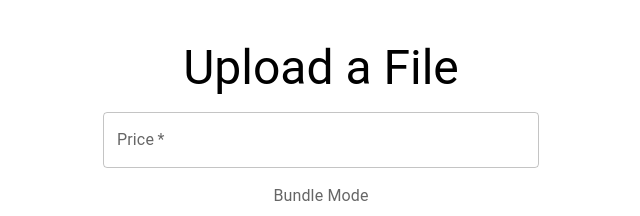
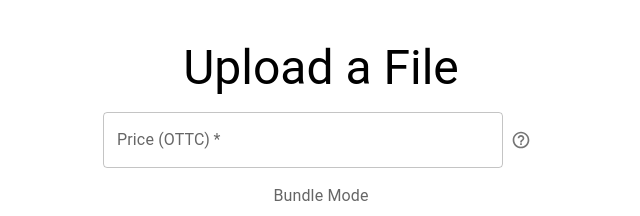
Before and after one commit to louisf098/Otternet-Team-Otter, a React (Vite) app in the folder frontend/: page /#/upload in a window 1280 px wide. Shown: the top 216 px of the page, without its empty margins (327-967 px from the left). Built offline with nearby package versions, Linux system fonts and the light colour scheme.

Commit message:
Implement UploadFile route, graceful server close, and json file creation

```diff
--- a/frontend/src/electron/main.ts
+++ b/frontend/src/electron/main.ts
@@ -1,6 +1,6 @@
 "use strict";
 import { app, BrowserWindow, ipcMain, dialog } from "electron";
-import { ElectronAPI } from "@electron-toolkit/preload";
+// import { ElectronAPI } from "@electron-toolkit/preload";
 import { fileURLToPath } from "url";
 import { dirname } from "path";
 import path from "path";
--- a/frontend/src/ui/pages/Upload.tsx
+++ b/frontend/src/ui/pages/Upload.tsx
@@ -1,7 +1,8 @@
 import React, { useState, useCallback } from "react";
 import Box from "@mui/material/Box";
 import Typography from "@mui/material/Typography";
-import { Button, CircularProgress, Snackbar, Alert, SnackbarCloseReason } from "@mui/material";
+import { Button, CircularProgress, Snackbar, Alert, SnackbarCloseReason, Tooltip, IconButton } from "@mui/material";
+import HelpOutlineIcon from "@mui/icons-material/HelpOutline";
 import FileDragDrop from "../components/FileDragDrop";
 import TextField from "@mui/material/TextField";
 import FormControl from "@mui/material/FormControl";
@@ -136,20 +137,22 @@ const Upload: React.FC<UploadProps> = () => {
             fileHash: fileMetadata.file_hash,
             bundleMode
         }
-
+        console.log("PostData: ", postData);
         try {
-        const response = await fetch("http://localhost:8080/uploadFile", {
+        const response = await fetch("http://localhost:9378/uploadFile", {
             method: 'POST',
             body: JSON.stringify(postData),
         });
-        const ret = await response.json();
-        if (!ret) {
-            throw new Error('The POST request to the backend failed.')
-        }
-        console.log("Successfully uploaded file to DHT.", ret);
+        console.log("Response: ", response);
+        setSnackbarMessage("File uploaded successfully");
+        setSnackbarColor('success');
+        setSnackbarOpen(true);
 
         } catch(err) {
             console.error("An error occurred when attempting to upload the file.")
+            setSnackbarMessage("The following error occurred when attempting to upload the file: " + (err as Error).message);
+            setSnackbarColor('error');
+            setSnackbarOpen(true);
         }
 
     }
@@ -168,15 +171,21 @@ const Upload: React.FC<UploadProps> = () => {
                 Upload a File
                 </Typography>
                 <form onSubmit={handleFormSubmit}>
+                <Box sx={{ display: 'flex', alignItems: 'center', mb: 2 }}>
                     <TextField
                         id="outlined-price"
                         name="price"
-                    label="Price"
+                        label="Price (OTTC)"
                         variant="outlined"
                         fullWidth
                         required
-                    sx={{ mb: 2 }}
                     />
+                    <Tooltip title="Whenever someone downloads your file, you will receive the price you set." arrow>
+                        <IconButton>
+                            <HelpOutlineIcon fontSize="small" />
+                        </IconButton>
+                    </Tooltip>
+                </Box>
                 <FormControl fullWidth sx={{ mb: 2 }}>
                     <FormLabel id="bundle-mode-label">Bundle Mode</FormLabel>
                     <RadioGroup
```
Lines whose indentation alone changed are shown as unchanged.
